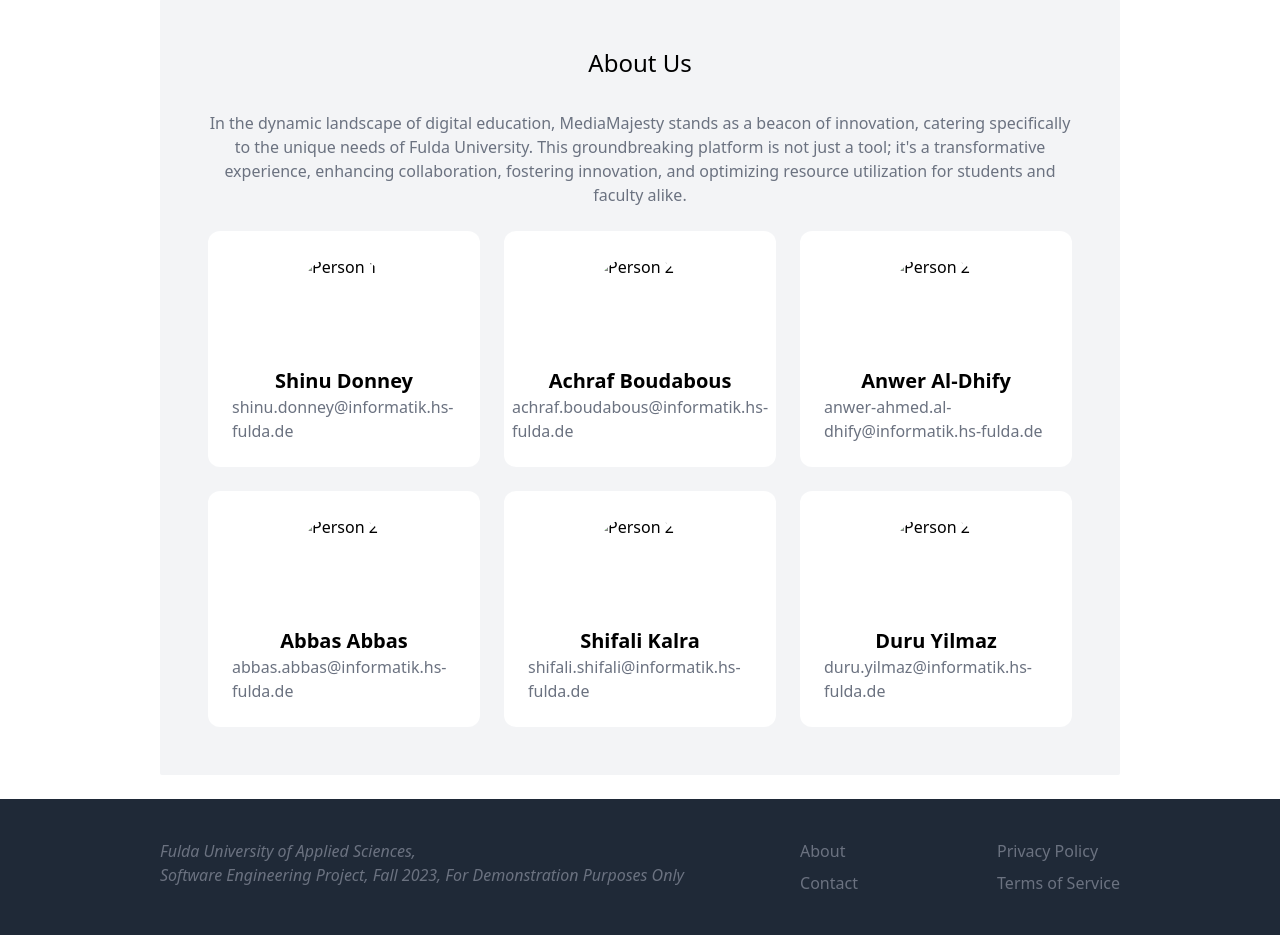
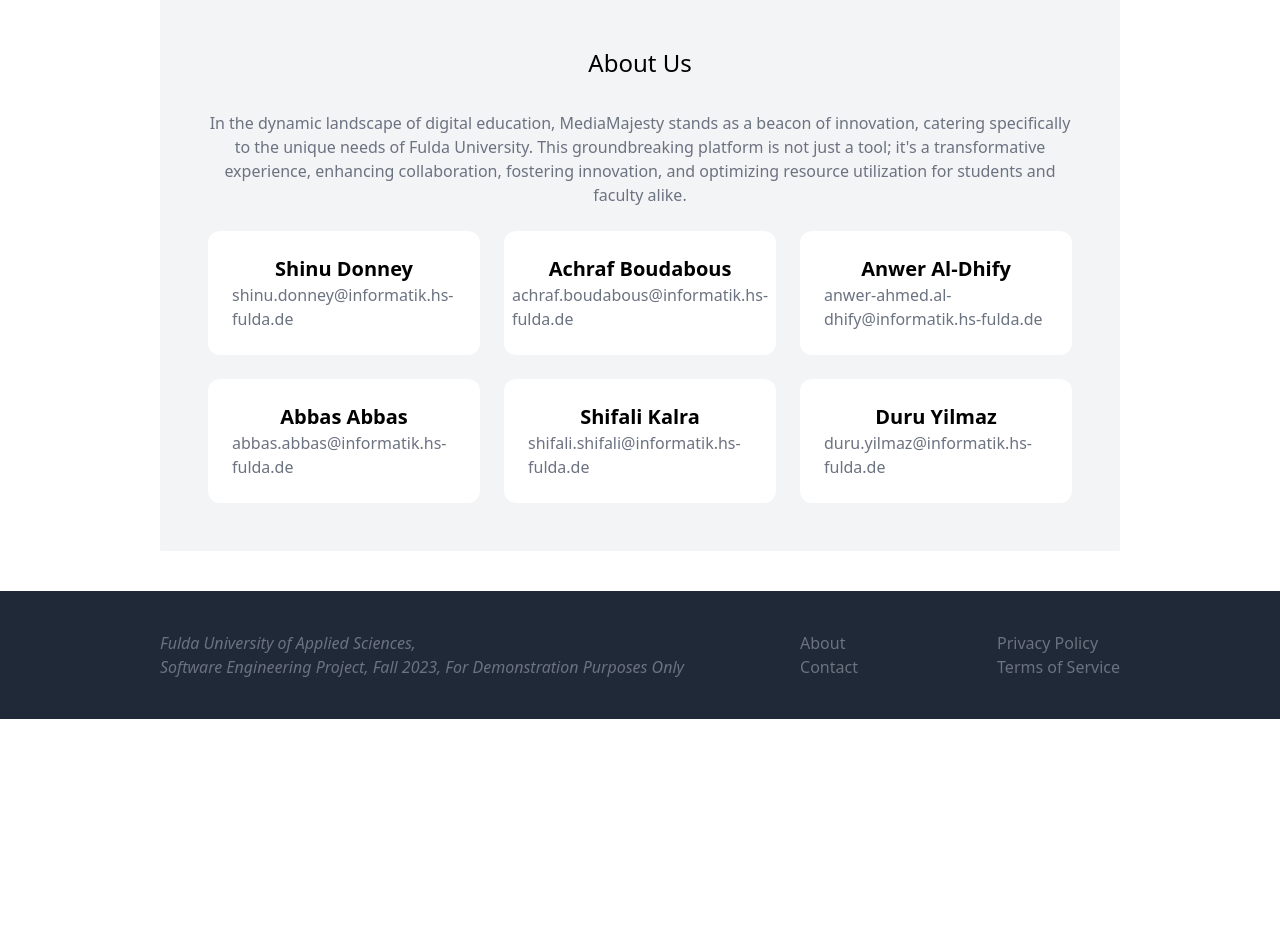
Before and after one commit to Hochschule-Fulda-AI/media-majesty, a Django app: page /about/ in a window 1280 px wide. Shown: the part 174-1109 px from the top of the page. After the commit the page ends 893 px from the top, so only its background shows below. Run offline with Django 5.2, Linux system fonts and the light colour scheme; some libraries are stand-ins or nearby versions.

Commit message:
hoppfully last commit

```diff
--- a/mediamajesty/core/templates/core/about.html
+++ b/mediamajesty/core/templates/core/about.html
@@ -12,32 +12,26 @@
 
     <div class="grid grid-cols-1 md:grid-cols-3 gap-6">
         <div class="bg-white rounded-xl flex flex-col items-center justify-center p-6">
-            <img src="https://via.placeholder.com/150" alt="Person 1" class="w-24 h-24 rounded-full mb-4">
             <h2 class="text-xl font-semibold">Shinu Donney</h2>
             <p class="text-gray-500">shinu.donney@informatik.hs-fulda.de</p>
         </div>
         <div class="bg-white rounded-xl flex flex-col items-center justify-center p-6">
-            <img src="https://via.placeholder.com/150" alt="Person 2" class="w-24 h-24 rounded-full mb-4">
             <h2 class="text-xl font-semibold">Achraf Boudabous</h2>
             <p class="text-gray-500">achraf.boudabous@informatik.hs-fulda.de</p>
         </div>
         <div class="bg-white rounded-xl flex flex-col items-center justify-center p-6">
-            <img src="https://via.placeholder.com/150" alt="Person 2" class="w-24 h-24 rounded-full mb-4">
             <h2 class="text-xl font-semibold">Anwer Al-Dhify</h2>
             <p class="text-gray-500">anwer-ahmed.al-dhify@informatik.hs-fulda.de</p>
         </div>
         <div class="bg-white rounded-xl flex flex-col items-center justify-center p-6">
-            <img src="https://via.placeholder.com/150" alt="Person 2" class="w-24 h-24 rounded-full mb-4">
             <h2 class="text-xl font-semibold">Abbas Abbas</h2>
             <p class="text-gray-500">abbas.abbas@informatik.hs-fulda.de</p>
         </div>
         <div class="bg-white rounded-xl flex flex-col items-center justify-center p-6">
-            <img src="https://via.placeholder.com/150" alt="Person 2" class="w-24 h-24 rounded-full mb-4">
             <h2 class="text-xl font-semibold">Shifali Kalra</h2>
             <p class="text-gray-500">shifali.shifali@informatik.hs-fulda.de</p>
         </div>
         <div class="bg-white rounded-xl flex flex-col items-center justify-center p-6">
-            <img src="https://via.placeholder.com/150" alt="Person 2" class="w-24 h-24 rounded-full mb-4">
             <h2 class="text-xl font-semibold">Duru Yilmaz</h2>
             <p class="text-gray-500">duru.yilmaz@informatik.hs-fulda.de</p>
         </div>
--- a/mediamajesty/core/templates/core/base.html
+++ b/mediamajesty/core/templates/core/base.html
@@ -99,15 +99,15 @@
         {% block content %}
         {% endblock %}
     </div>
-    <footer class="px-4 md:px-40 py-10 flex justify-between bg-gray-800">
-        <div class="w-2/3 pr-10 text-gray-500">
-            <disclaimer class="italic">
+    <footer class="px-4 md:px-40 py-10 flex flex-col md:flex-row justify-between bg-gray-800">
+        <div class="md:w-2/3 pr-10 text-gray-500 mb-6 md:mb-0">
+            <p class="italic">
                 Fulda University of Applied Sciences, <br>
                 Software Engineering Project, Fall 2023, For Demonstration Purposes Only
-            </disclaimer>
+            </p>
         </div>
-        <div class="w-1/3 flex justify-between">
-            <ul class="space-y-2">
+        <div class="w-full md:w-1/3 flex flex-col md:flex-row justify-between">
+            <ul class="md:mr-6">
                 <li>
                     <a href="{% url 'core:about' %}" class="text-gray-500 hover:text-gray-300">About</a>
                 </li>
@@ -115,7 +115,7 @@
                     <a href="{% url 'core:contact' %}" class="text-gray-500 hover:text-gray-300">Contact</a>
                 </li>
             </ul>
-            <ul class="space-y-2">
+            <ul>
                 <li>
                     <a href="#" class="text-gray-500 hover:text-gray-300">Privacy Policy</a>
                 </li>
@@ -125,6 +125,7 @@
             </ul>
         </div>
     </footer>
+
 
     <script>
         document.getElementById('menu-toggle').addEventListener('click', function () {
```
Also changed, not shown: mediamajesty/items/templates/items/item.html (+7 -5 lines).
